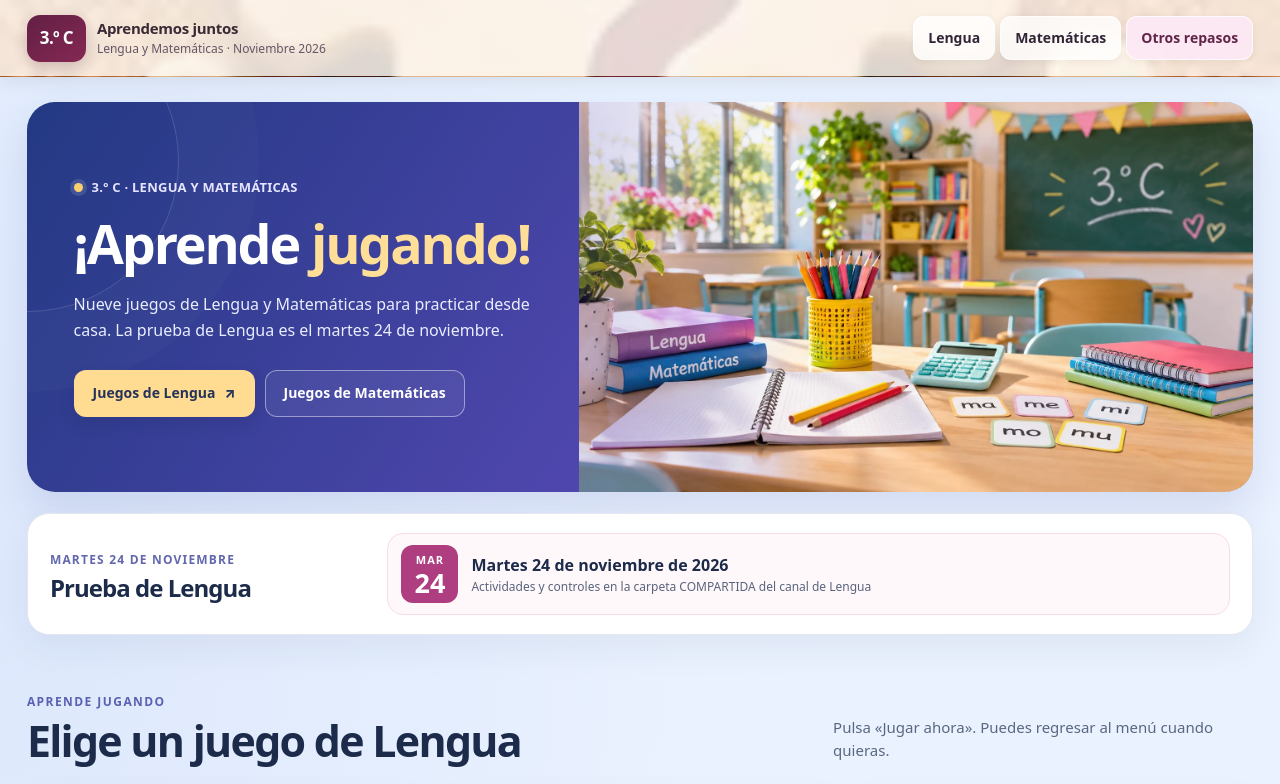
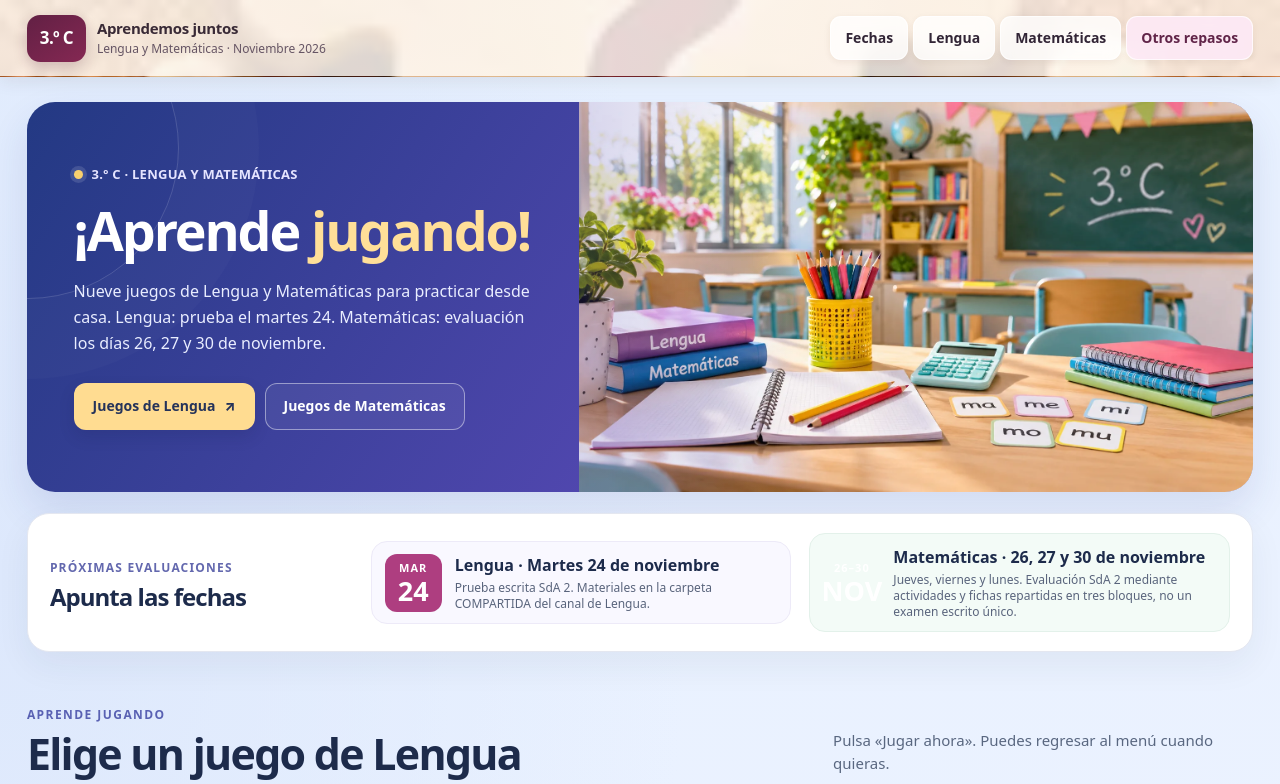
Before and after one commit to Cargamelo/gameschool, a plain HTML site: page repaso-3c-noviembre-2026/index.html in a window 1280 px wide. Shown: the top 784 px of the page. Drawn offline with Linux system fonts and the light colour scheme; grey boxes are pictures that could not be loaded.

Commit message:
feat: mostrar fechas de Lengua y evaluación de Matemáticas en 3.º C

```diff
--- a/repaso-3c-noviembre-2026/index.html
+++ b/repaso-3c-noviembre-2026/index.html
@@ -4,9 +4,9 @@
   <meta charset="utf-8">
   <meta name="viewport" content="width=device-width, initial-scale=1, viewport-fit=cover">
   <meta name="theme-color" content="#e8f1fd">
-  <meta name="description" content="3.º C de Primaria: prueba de Lengua del 24 de noviembre de 2026 y juegos de repaso de Lengua y Matemáticas.">
+  <meta name="description" content="3.º C: prueba de Lengua el 24 de noviembre y evaluación de Matemáticas los días 26, 27 y 30 de noviembre de 2026. Nueve juegos de repaso.">
   <meta property="og:title" content="3.º C · Juegos de Lengua y Matemáticas">
-  <meta property="og:description" content="Nueve juegos de Lengua y Matemáticas para repasar jugando. Prueba de Lengua el 24 de noviembre.">
+  <meta property="og:description" content="Nueve juegos de repaso. Lengua: 24 de noviembre. Matemáticas: actividades de evaluación los días 26, 27 y 30 de noviembre.">
   <meta property="og:type" content="website">
   <meta property="og:image" content="https://cargamelo.github.io/gameschool/repaso-3c-noviembre-2026/assets/aula-3c-hero.webp">
   <meta property="og:image:alt" content="Aula ilustrativa con libros y material escolar de 3.º C">
@@ -15,7 +15,7 @@
   <link rel="icon" type="image/webp" sizes="192x192" href="./assets/puzzle-3c.webp?v=7">
   <link rel="shortcut icon" type="image/webp" href="./assets/puzzle-3c.webp?v=7">
   <link rel="stylesheet" href="./styles.css?v=10">
-  <link rel="stylesheet" href="./lengua-24.css?v=3">
+  <link rel="stylesheet" href="./lengua-24.css?v=4">
 </head>
 <body>
 <a class="skip-link" href="#main">Saltar al contenido</a>
@@ -25,7 +25,7 @@
       <span class="logo-mark" aria-hidden="true">3.º C</span><span class="logo-copy"><strong>Aprendemos juntos</strong><small>Lengua y Matemáticas · Noviembre 2026</small></span>
     </a>
     <nav class="main-nav" aria-label="Navegación principal">
-      <a href="#juegos">Lengua</a><a href="#matematicas">Matemáticas</a><a href="#anteriores">Otros repasos</a>
+      <a href="#materiales">Fechas</a><a href="#juegos">Lengua</a><a href="#matematicas">Matemáticas</a><a href="#anteriores">Otros repasos</a>
     </nav>
   </div>
 </header>
@@ -35,7 +35,7 @@
       <div class="hero-copy">
         <div class="hero-pretitle"><span class="hero-status-dot" aria-hidden="true"></span> 3.º C · LENGUA Y MATEMÁTICAS</div>
         <h1 id="hero-title">¡Aprende <span>jugando!</span></h1>
-        <p>Nueve juegos de Lengua y Matemáticas para practicar desde casa. La prueba de Lengua es el martes 24 de noviembre.</p>
+        <p>Nueve juegos de Lengua y Matemáticas para practicar desde casa. Lengua: prueba el martes 24. Matemáticas: evaluación los días 26, 27 y 30 de noviembre.</p>
         <div class="hero-actions">
           <a href="#juegos" class="btn btn-gold">Juegos de Lengua <span aria-hidden="true">↗</span></a>
           <a href="#matematicas" class="btn btn-light-outline">Juegos de Matemáticas</a>
@@ -44,9 +44,10 @@
       <div class="hero-image"><img src="./assets/aula-3c-hero.webp" alt="Aula de tercero de Primaria con material escolar de Lengua y Matemáticas" width="1672" height="941" fetchpriority="high"></div>
     </section>
 
-    <section class="week-snapshot snapshot--single" id="materiales" aria-label="Fecha de la próxima prueba">
-      <div class="snapshot-heading"><span class="tiny-label">MARTES 24 DE NOVIEMBRE</span><h2>Prueba de Lengua</h2></div>
-      <div class="snapshot-item"><span class="calendar-chip pink"><small>MAR</small><strong>24</strong></span><span><strong>Martes 24 de noviembre de 2026</strong><small>Actividades y controles en la carpeta COMPARTIDA del canal de Lengua</small></span></div>
+    <section class="week-snapshot snapshot--dual" id="materiales" aria-label="Fechas de las próximas evaluaciones de Lengua y Matemáticas">
+      <div class="snapshot-heading"><span class="tiny-label">PRÓXIMAS EVALUACIONES</span><h2>Apunta las fechas</h2></div>
+      <div class="snapshot-item snapshot-item--language"><span class="calendar-chip pink"><small>MAR</small><strong>24</strong></span><span><strong>Lengua · Martes 24 de noviembre</strong><small>Prueba escrita SdA 2. Materiales en la carpeta COMPARTIDA del canal de Lengua.</small></span></div>
+      <div class="snapshot-item snapshot-item--math"><span class="calendar-chip math-calendar"><small>26–30</small><strong>NOV</strong></span><span><strong>Matemáticas · 26, 27 y 30 de noviembre</strong><small>Jueves, viernes y lunes. Evaluación SdA 2 mediante actividades y fichas repartidas en tres bloques, no un examen escrito único.</small></span></div>
     </section>
 
     <section class="section games-section" id="juegos" aria-labelledby="games-heading">
```
